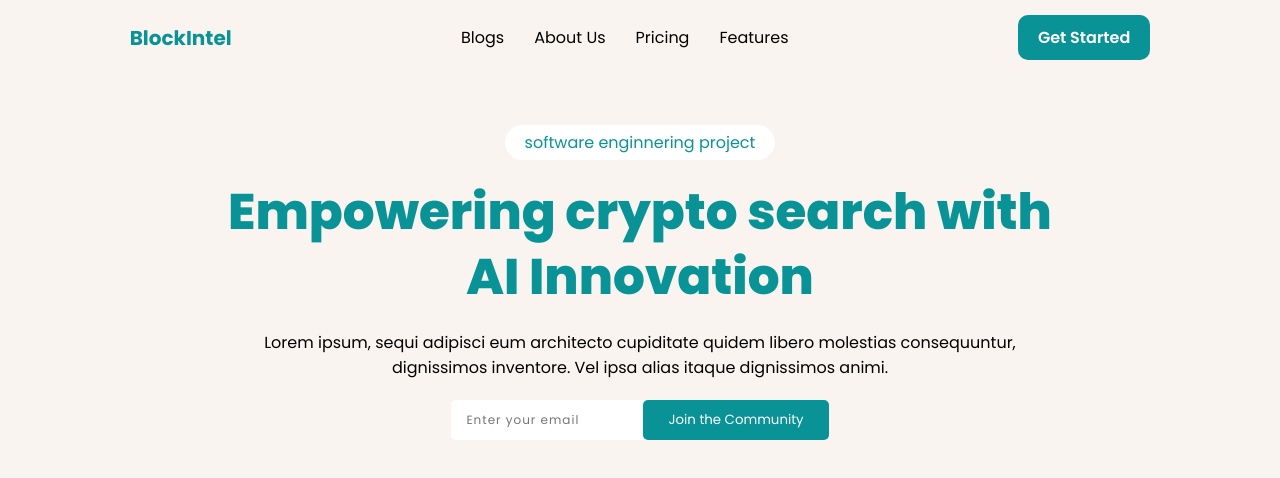
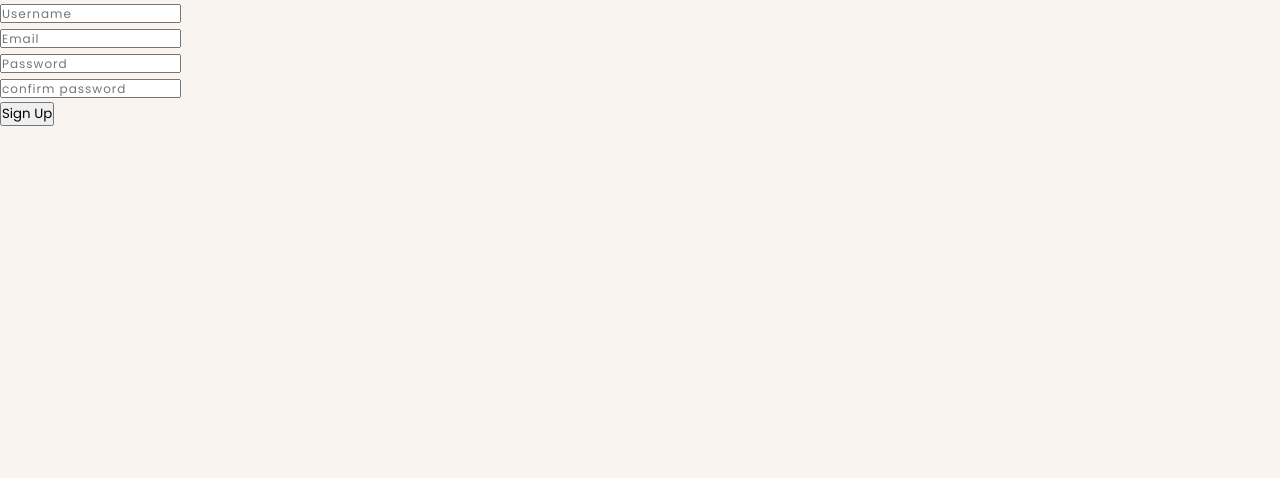
Before and after one commit to 0xAyomide-eth/Block-Intel, a React (Vite) app: page /signup in a window 1280 px wide. Shown: the top 478 px of the page. Built offline with nearby package versions, Linux system fonts and the light colour scheme.

Commit message:
updates made again

```diff
--- a/index.html
+++ b/index.html
@@ -4,7 +4,7 @@
     <meta charset="UTF-8" />
     <link rel="icon" type="image/svg+xml" href="/vite.svg" />
     <meta name="viewport" content="width=device-width, initial-scale=1.0" />
-    <title>first-app</title>
+    <title>Block-Intel</title>
   </head>
   <body>
     <div id="root"></div>
--- a/package.json
+++ b/package.json
@@ -11,7 +11,8 @@
   },
   "dependencies": {
     "react": "^19.2.0",
-    "react-dom": "^19.2.0"
+    "react-dom": "^19.2.0",
+    "react-router-dom": "^7.13.2"
   },
   "devDependencies": {
     "@eslint/js": "^9.39.1",
--- a/src/App.css
+++ b/src/App.css
@@ -189,3 +189,9 @@ input::placeholder{
     width: 20px;
     margin-left: 10px;
 }
+
+/*SIGN UP PAGE DESIGN*/
+
+.main-signup button{
+font-family: 'Poppins';
+}
--- a/src/App.jsx
+++ b/src/App.jsx
@@ -1,13 +1,25 @@
 import './App.css'
 import FirstContent from './components/FirstContent'
 import NavBar from './components/navbar'
-
+import SignUp from './components/SignupPage'
+import { BrowserRouter, Routes, Route } from 'react-router-dom'
+//react routing
 function App() {
   return (
-    <>
-      <NavBar />
-      <FirstContent />
-    </>
+   <BrowserRouter>
+    <Routes>
+      <Route
+        path='/' //this is for the home route
+        element={
+          <>
+            <NavBar />
+            <FirstContent />
+          </>
+        } />
+
+        <Route path='/signup' element={<SignUp />}/>
+    </Routes>
+   </BrowserRouter>
   )
 }
 
--- a/src/components/NavBar.jsx
+++ b/src/components/NavBar.jsx
@@ -1,4 +1,5 @@
 import '../App.css'
+import { Link } from 'react-router-dom';
 
 function NavBar() {
     return (
@@ -12,7 +13,9 @@ function NavBar() {
                     <li>Features</li>
                 </ul>
             </div>
-            <button style={{cursor:"pointer"}}>Get Started</button>
+            <Link to="/signup">
+                <button style={{ cursor: "pointer" }}>Get Started</button>
+            </Link>
         </div>
     )
 }
--- /dev/null
+++ b/src/components/SignupPage.jsx
@@ -0,0 +1,31 @@
+import { useState } from "react"
+
+export default function SignUp(){
+  const [Password, setPassword] = useState("")
+  const [inputType, setinputType] = useState("password")
+
+
+
+    return(
+        <>
+        <div className="main-signup">
+            <div className="signup">
+              <form action="POST">
+                <input type="text" placeholder="Username" />
+                <br />
+                <input type="email" placeholder="Email" />
+                <br />
+                <input type="password" placeholder="Password" />
+                <br />
+                <input type="text" placeholder="confirm password"/>
+                <br />
+                <button type="button">Sign Up</button>
+              </form>
+            </div>
+            <div className="signup-img-box">
+
+            </div>
+        </div>
+        </>
+    )
+}
--- a/src/main.jsx
+++ b/src/main.jsx
@@ -4,6 +4,6 @@ import App from './App.jsx'
 
 createRoot(document.getElementById('root')).render(
   <StrictMode>
-    <App />
+     <App />
   </StrictMode>,
 )
```
Also changed, not shown: 1 other file (tests, documents, lock files or other folders).
